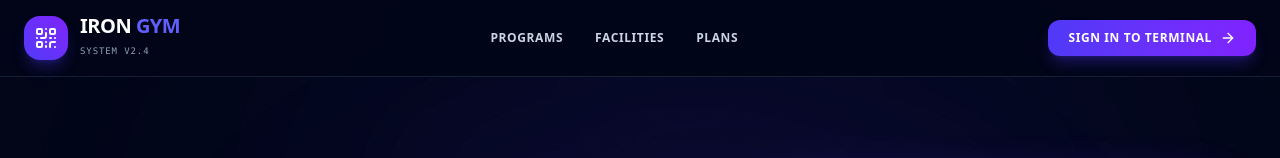
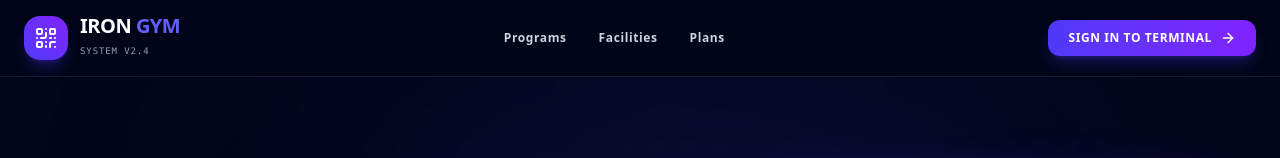
Before and after one commit to Michael124578/gym_app_n8n, a React (Vite) app in the folder frontend/: page / in a window 1280 px wide. Shown: the top 158 px of the page. Built offline with nearby package versions, Linux system fonts and the light colour scheme; no server answers; the HTML template or start-up script is replaced by a standard one.

Commit message:
Update navigation links in Login page to smooth-scroll without altering URL

```diff
--- a/frontend/src/pages/Login.jsx
+++ b/frontend/src/pages/Login.jsx
@@ -155,6 +155,13 @@ export default function Login({ onLoginSuccess }) {
     )
   }
 
+  const scrollToSection = (id) => {
+    const el = document.getElementById(id)
+    if (el) {
+      el.scrollIntoView({ behavior: 'smooth' })
+    }
+  }
+
   return (
     <div className="min-h-screen bg-slate-950 text-slate-100 font-sans relative overflow-x-hidden pt-20 scroll-smooth">
 
@@ -181,9 +188,27 @@ export default function Login({ onLoginSuccess }) {
           </div>
 
           <nav className="hidden md:flex items-center space-x-8 text-xs font-bold uppercase tracking-wider text-slate-300">
-            <a href="#programs" className="hover:text-indigo-400 transition">Programs</a>
-            <a href="#facilities" className="hover:text-indigo-400 transition">Facilities</a>
-            <a href="#plans" className="hover:text-indigo-400 transition">Plans</a>
+            <button
+              type="button"
+              onClick={() => scrollToSection('programs')}
+              className="hover:text-indigo-400 transition cursor-pointer"
+            >
+              Programs
+            </button>
+            <button
+              type="button"
+              onClick={() => scrollToSection('facilities')}
+              className="hover:text-indigo-400 transition cursor-pointer"
+            >
+              Facilities
+            </button>
+            <button
+              type="button"
+              onClick={() => scrollToSection('plans')}
+              className="hover:text-indigo-400 transition cursor-pointer"
+            >
+              Plans
+            </button>
           </nav>
 
           <div className="flex items-center space-x-3">
@@ -351,11 +376,10 @@ export default function Login({ onLoginSuccess }) {
             ].map((plan, idx) => (
               <div
                 key={idx}
-                className={`rounded-3xl p-8 relative flex flex-col justify-between border ${
-                  plan.featured
+                className={`rounded-3xl p-8 relative flex flex-col justify-between border ${plan.featured
                     ? 'bg-gradient-to-b from-indigo-950/60 to-slate-900 border-indigo-500 shadow-2xl shadow-indigo-600/20'
                     : 'bg-slate-900/60 border-slate-800'
-                }`}
+                  }`}
               >
                 {plan.featured && (
                   <span className="absolute -top-3.5 left-1/2 -translate-x-1/2 bg-indigo-600 text-white font-mono text-[10px] uppercase font-bold tracking-widest px-4 py-1 rounded-full shadow-lg">
@@ -382,11 +406,10 @@ export default function Login({ onLoginSuccess }) {
 
                 <button
                   onClick={handleOpenAuth}
-                  className={`w-full font-bold text-xs uppercase tracking-wider py-3.5 rounded-xl transition ${
-                    plan.featured
+                  className={`w-full font-bold text-xs uppercase tracking-wider py-3.5 rounded-xl transition ${plan.featured
                       ? 'bg-gradient-to-r from-indigo-600 to-violet-600 hover:from-indigo-500 hover:to-violet-500 text-white shadow-lg shadow-indigo-600/30'
                       : 'bg-slate-800 hover:bg-slate-700 text-white'
-                  }`}
+                    }`}
                 >
                   Get Started
                 </button>
```
